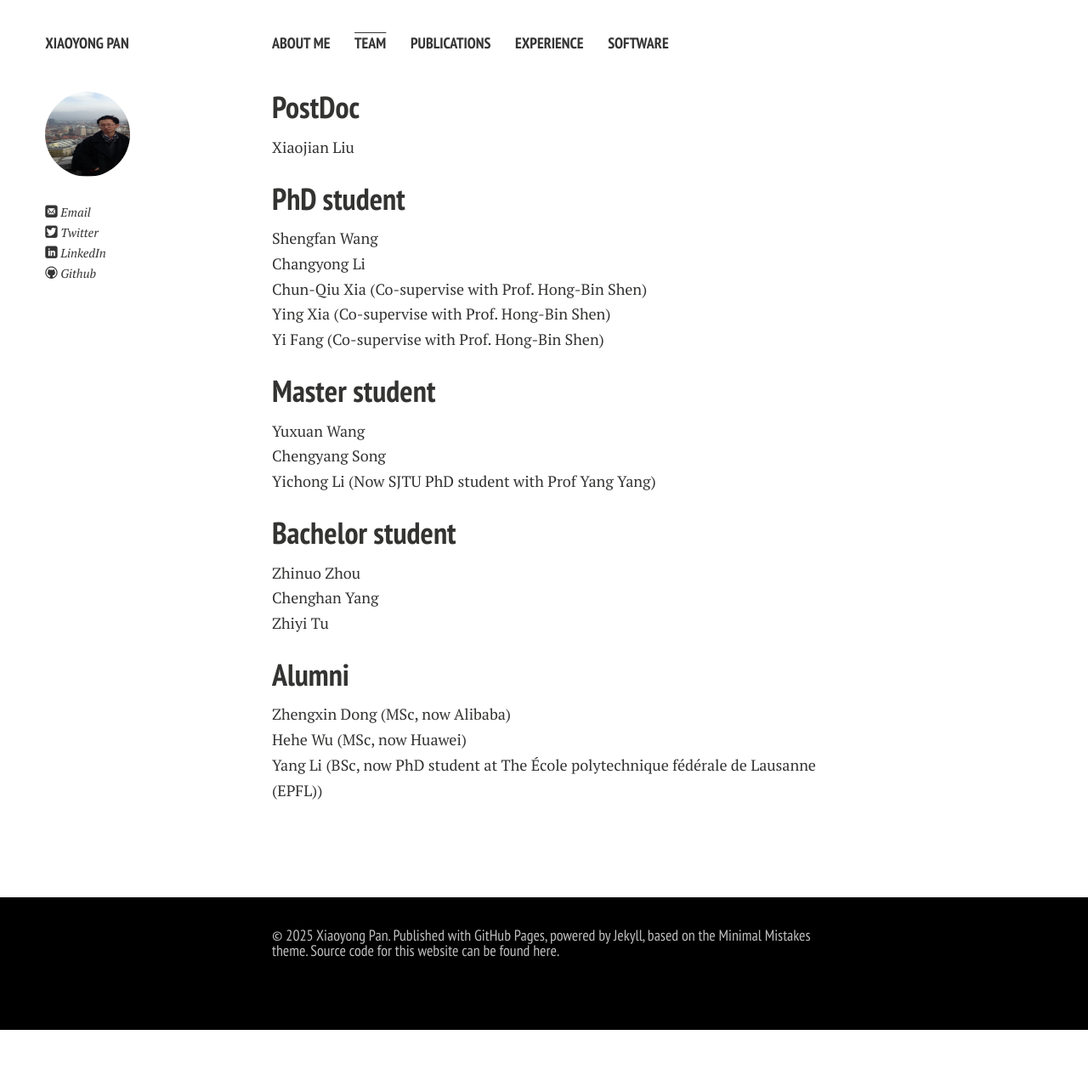
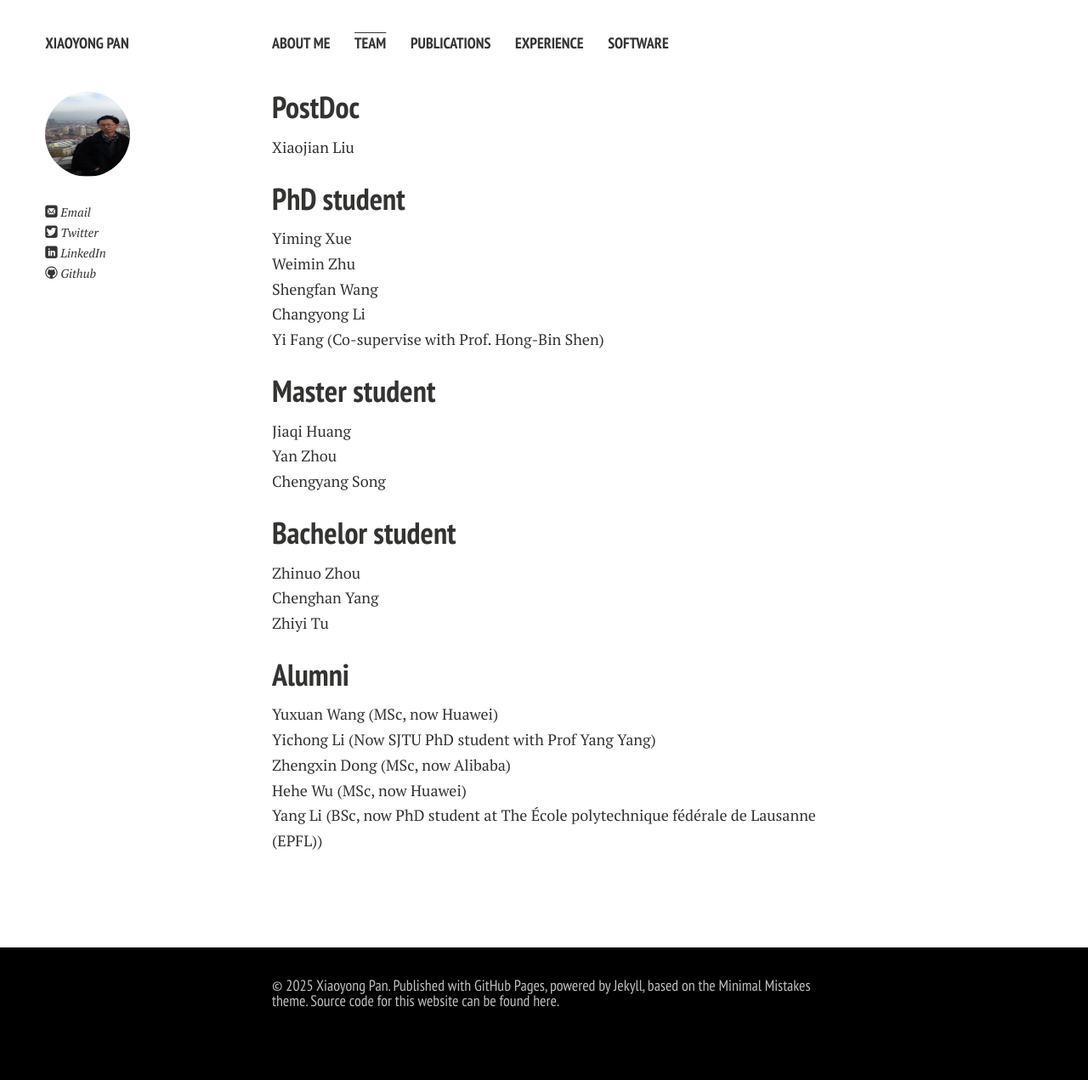
Before and after one commit to xypan1232/xypan1232.github.io, a Jekyll site: the page built from team.md, in a window 1280 px wide. Shown: the whole page at 85% size. Built offline with Jekyll 4.4.1, drawn with Linux system fonts in a browser that asks for light colours; nearby versions of some CDN libraries; Markdown is read by kramdown in place of the engine named in the settings; before the commit the page ends 1212 px from its top, so only the background shows below that.

Commit message:
Update team.md

```diff
--- a/team.md
+++ b/team.md
@@ -8,16 +8,16 @@ title: Team
 Xiaojian Liu <br>
 
 ## PhD student
+Yiming Xue <br>
+Weimin Zhu <br>
 Shengfan Wang <br>
 Changyong Li  <br>
-Chun-Qiu Xia (Co-supervise with Prof. Hong-Bin Shen) <br>
-Ying Xia (Co-supervise with Prof. Hong-Bin Shen) <br>
 Yi Fang (Co-supervise with Prof. Hong-Bin Shen) <br>
 
 ## Master student
-Yuxuan Wang <br>
+Jiaqi Huang <br>
+Yan Zhou <br>
 Chengyang Song <br>
-Yichong Li (Now SJTU PhD student with Prof Yang Yang) <br>
 
 ## Bachelor student
 Zhinuo Zhou <br>
@@ -25,6 +25,8 @@ Chenghan Yang <br>
 Zhiyi Tu<br>
 
 ## Alumni
+Yuxuan Wang (MSc, now Huawei) <br>
+Yichong Li (Now SJTU PhD student with Prof Yang Yang) <br>
 Zhengxin Dong (MSc, now Alibaba) <br>
 Hehe Wu (MSc, now Huawei) <br>
 Yang Li (BSc, now PhD student at The École polytechnique fédérale de Lausanne (EPFL)) <br>
```
